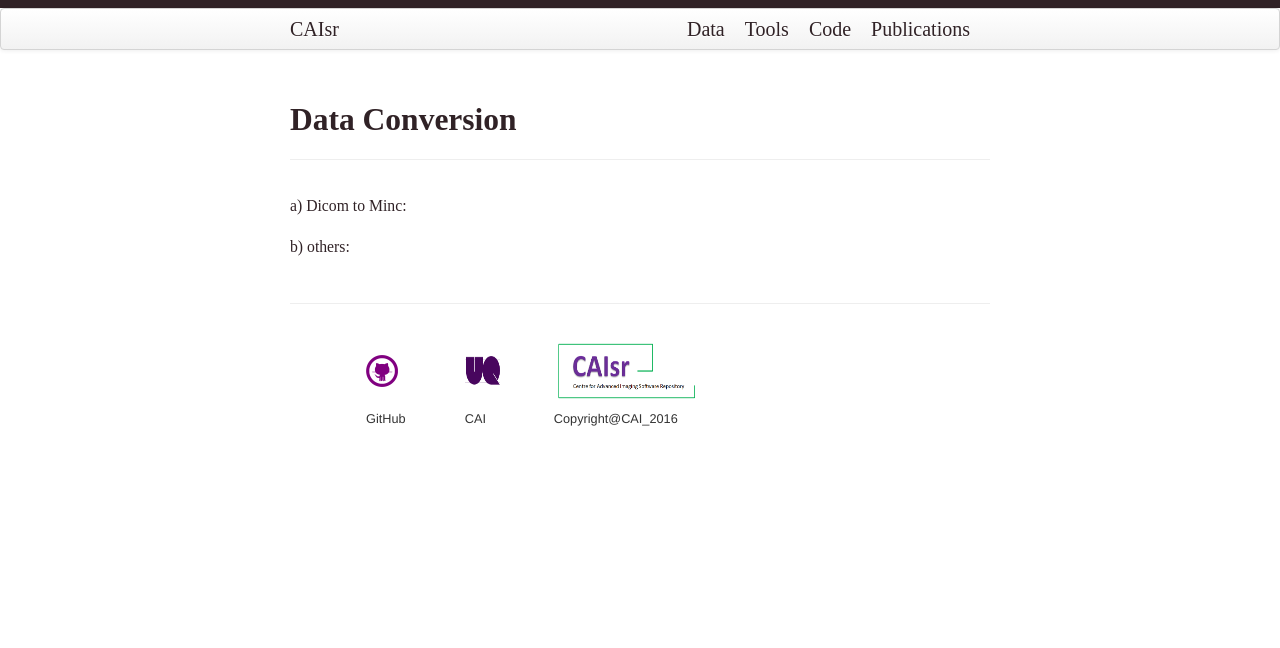
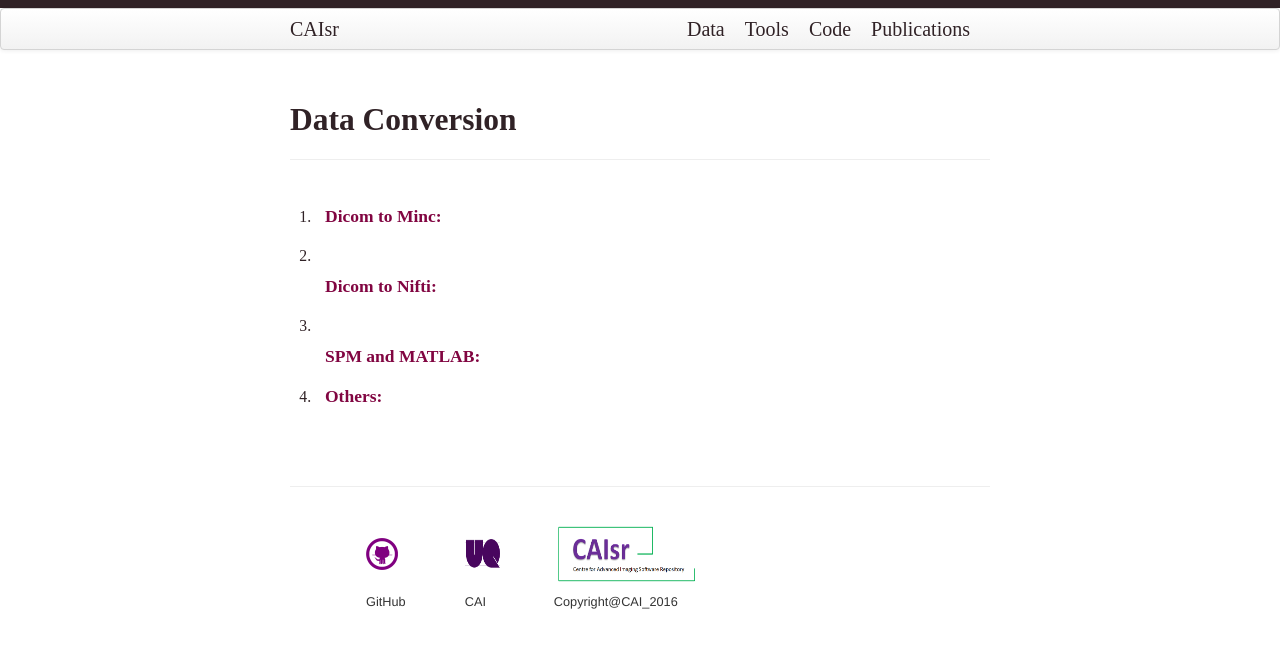
Before and after one commit to CAIsr/CAIsr.github.io, a Jekyll site: the page built from pages/data_conversion.md, in a window 1280 px wide. Shown: the top 648 px of the page. Built offline with Jekyll 4.4.1, drawn with Linux system fonts in a browser that asks for light colours.

Commit message:
Update data_conversion.md

```diff
--- a/pages/data_conversion.md
+++ b/pages/data_conversion.md
@@ -4,6 +4,18 @@ title: Data Conversion
 description: Overview of data conversion and types
 ---
 
-a) Dicom to Minc:
+1. <dl>
+   <dd> <h4 style="color:#810541;">Dicom to Minc: </h4></dd>
+   </dl>
 
-b) others:
+2. <dl>
+   <dd> <h4 style="color:#810541;">Dicom to Nifti: </h4></dd>
+   </dl>
+
+3. <dl>
+   <dd> <h4 style="color:#810541;">SPM and MATLAB: </h4></dd>
+   </dl>
+
+4. <dl>
+   <dd> <h4 style="color:#810541;">Others: </h4></dd>
+   </dl>
```
